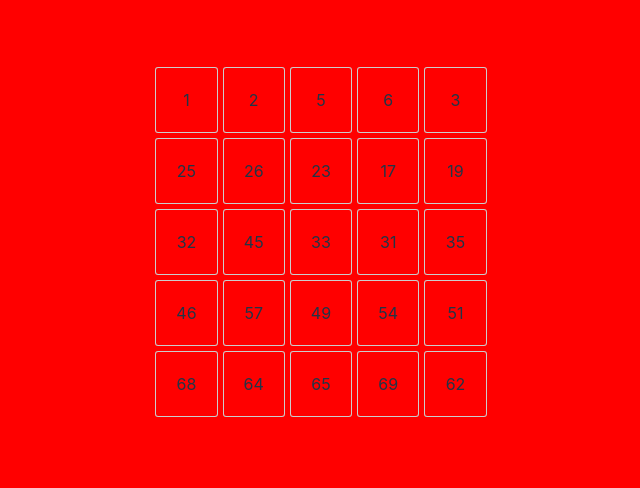
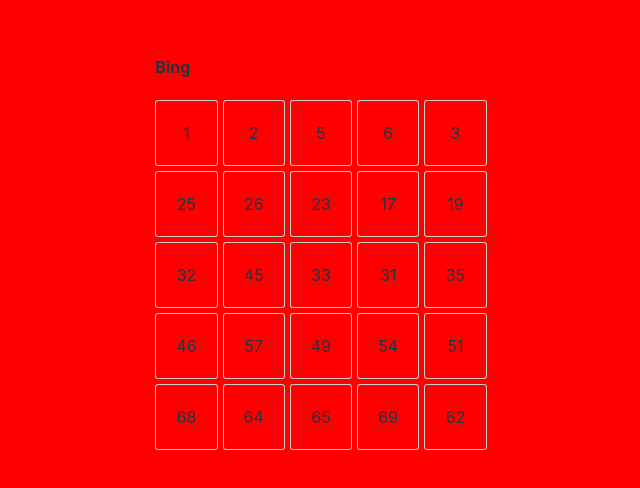
Before and after one commit to binilet/b_tel, a React (Vite) app in the folder bingo-client/: page / in a window 1280 px wide. Shown: the part 158-646 px from the top of the page, without its empty margins (319-959 px from the left). Built offline with nearby package versions, Linux system fonts and the light colour scheme.

Commit message:
test ci 2

```diff
--- a/bingo-client/src/components/BingoBoard.css
+++ b/bingo-client/src/components/BingoBoard.css
@@ -3,6 +3,7 @@
     display: grid;
     grid-template-columns: repeat(5, 1fr);
     gap: 5px;
+
 }
 
 .cell {
--- a/bingo-client/src/components/BingoBoard.tsx
+++ b/bingo-client/src/components/BingoBoard.tsx
@@ -46,6 +46,7 @@ const BingoBoard: React.FC = () => {
 
   return (
     <div>
+      <h4>Bing</h4>
         <div className="board">
             {numbers.map((num, idx) => (
                 <div key={idx} className={`cell ${calledNumbers.includes(num.toString()) ? 'highlight' : ''}`}>
```
